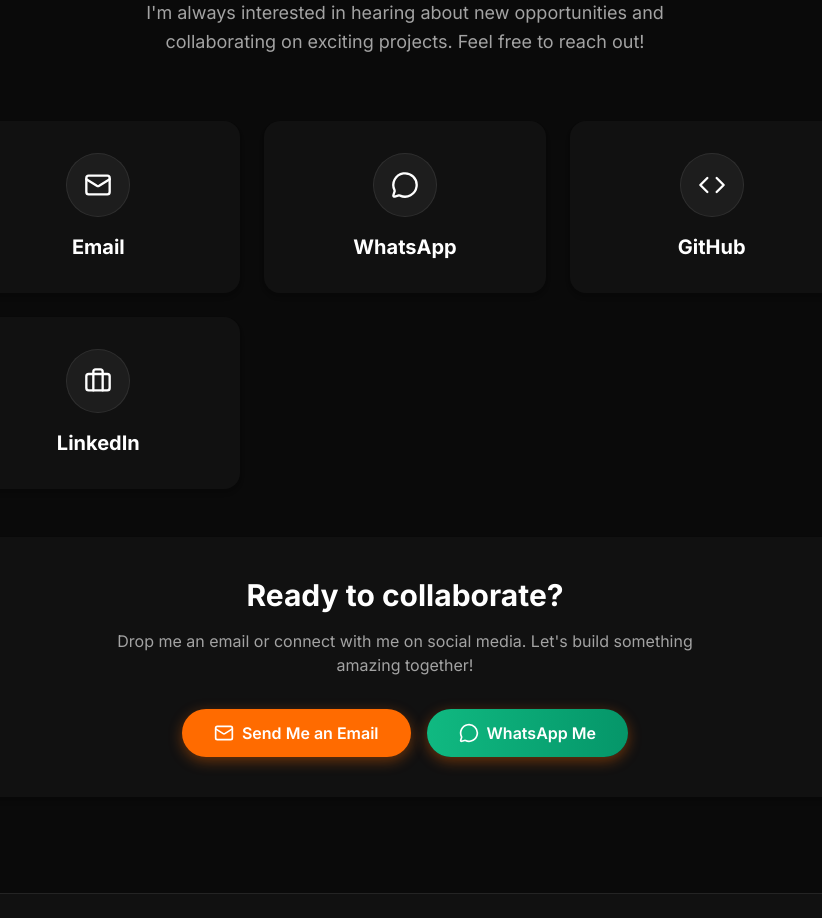
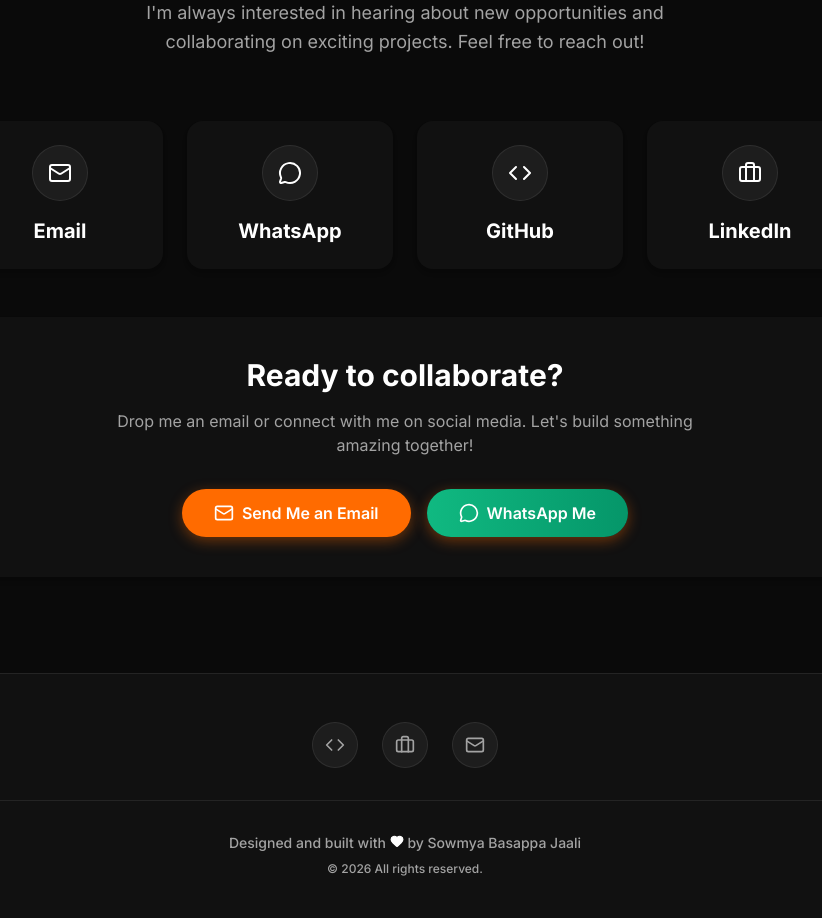
Before and after one commit to soumyajali/portfolio, a React (Vite) app: page / in a window 1280 px wide. Shown: the part 6660-7578 px from the top of the page, without its empty margins (235-1057 px from the left). Built offline with nearby package versions, Linux system fonts and the light colour scheme.

Commit message:
resolved

```diff
--- a/src/components/Contact.jsx
+++ b/src/components/Contact.jsx
@@ -77,7 +77,7 @@
           variants={containerVariants}
           initial="hidden"
           animate={inView ? 'visible' : 'hidden'}
-          className="grid md:grid-cols-3 gap-6 mb-12"
+          className="grid grid-cols-2 md:grid-cols-4 gap-4 md:gap-6 mb-12"
         >
           {contactLinks.map((contact, index) => {
             const Icon = contact.icon;
@@ -91,13 +91,13 @@
                 whileHover={{ y: -10, scale: 1.02 }}
                 className="group cursor-pointer"
               >
-                <div className="premium-card p-8 text-center h-full flex flex-col justify-center items-center">
+                <div className="premium-card p-6 text-center h-full flex flex-col justify-center items-center">
                   <motion.div
                     whileHover={{ scale: 1.05 }}
                     transition={{ duration: 0.3 }}
-                    className="w-16 h-16 rounded-full bg-[rgba(255,255,255,0.05)] flex items-center justify-center mb-4 border border-[rgba(255,255,255,0.08)]"
+                    className="w-14 h-14 rounded-full bg-[rgba(255,255,255,0.05)] flex items-center justify-center mb-4 border border-[rgba(255,255,255,0.08)]"
                   >
-                    <Icon className="text-accent" size={28} />
+                    <Icon className="text-accent" size={24} />
                   </motion.div>
 
                   <h3 className="text-xl font-bold text-white group-hover:text-accent transition">
```
